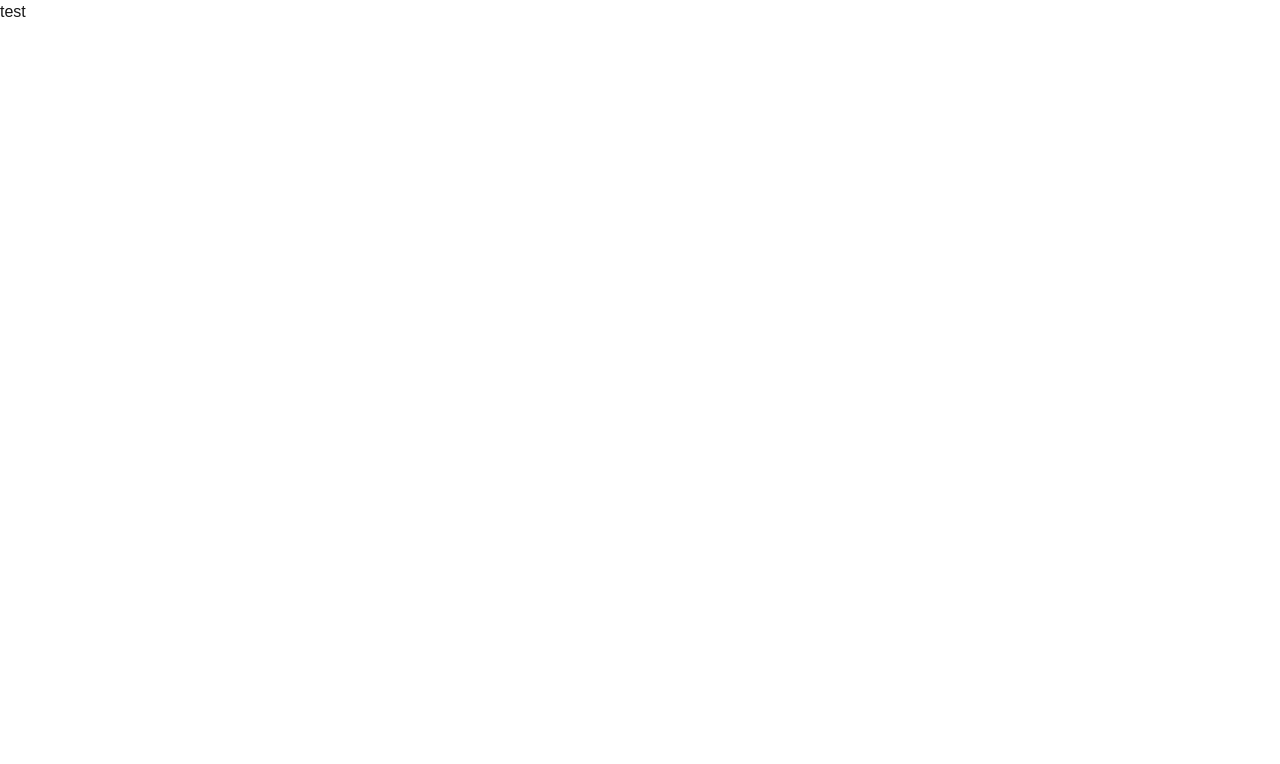
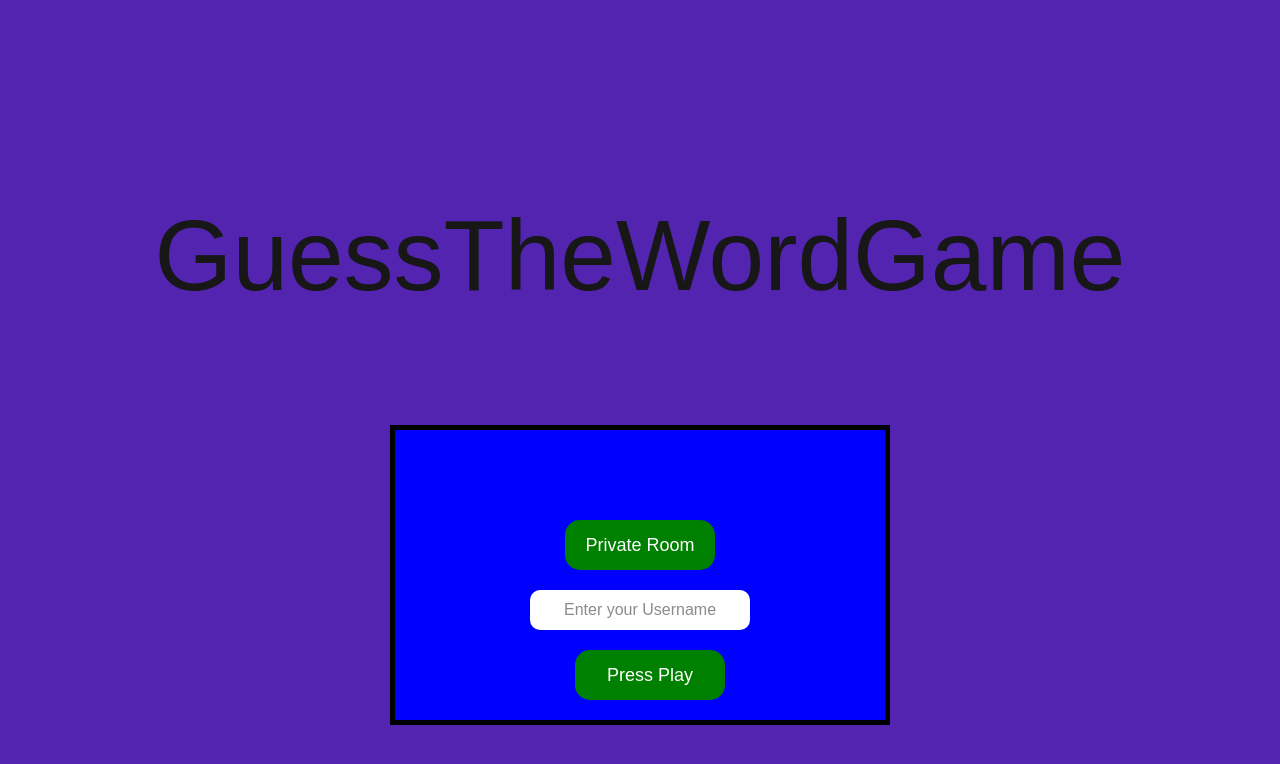
Before and after one commit to alsonick/kenthackit-group-project, a Next.js app in the folder frontend/: page / in a window 1280 px wide. Shown: the top 764 px of the page. Built offline with nearby package versions, Linux system fonts and the light colour scheme.

Commit message:
IntroductionPage

```diff
--- a/frontend/app/components/Layout/Layout.css
+++ b/frontend/app/components/Layout/Layout.css
@@ -3,4 +3,61 @@
   flex-direction: column;
   height: 100vh;
   width: 100vw;
+  background-color:#0A0F1F;
+  align-items: center;
+  animation:backgroundColors 10s  linear infinite;
+
 }
+@keyframes backgroundColors {
+  100%{background-color:#0A0F1F;}
+   30%{background-color:#7B2FFF;}
+   100%{background-color:#0A0F1F;}
+
+}
+.title{
+  position:relative;
+  top:180px;
+  text-align:center;
+  font-size:100px;
+
+}
+.container {
+  background-color: blue;
+  border: 5px solid black;
+  height: 300px;
+  width: 500px;
+
+  position: relative;
+  top: 100px;
+  margin: auto;
+}
+.buttonStyling {
+  background-color: green;
+  color: white;
+  width: 150px;
+  height: 50px;
+  font-size: 18px;
+  border-radius: 15px;
+  border: none;
+
+  display: block;
+  margin: 20px auto;
+}
+#playButtonPosition{
+  position: relative;
+  top: 200px;
+  left: 10px;;
+}
+.textFieldStyling {
+  height: 40px;
+  width: 220px;
+  text-align: center;
+  background-color: white;
+  border-radius: 10px;
+
+  display: block;
+  margin: 20px auto;
+}
+.buttonStyling:hover{
+  cursor: pointer;
+}
--- a/frontend/app/components/UserInformationOnboard/UserInformationOnboard.tsx
+++ b/frontend/app/components/UserInformationOnboard/UserInformationOnboard.tsx
@@ -1,5 +1,5 @@
 import "./UserInformationOnboard.css";
 
 export const UserInformationOnboard = () => {
-  return <div className="user-information-onboard-container">test</div>;
+  return <div className="user-information-onboard-container"></div>;
 };
--- a/frontend/app/page.tsx
+++ b/frontend/app/page.tsx
@@ -1,10 +1,25 @@
+"use client"
+
 import { UserInformationOnboard } from "./components/UserInformationOnboard/UserInformationOnboard";
 import { Layout } from "./components/Layout/Layout";
+import "./components/Layout/Layout.css"
 
 export default function Home() {
+  const btnOnClick = () => {
+     console.log("Hello");
+  }
+
+
   return (
     <Layout>
-      <UserInformationOnboard />
+      <UserInformationOnboard>
+      </UserInformationOnboard>
+      <h1 className="title">GuessTheWordGame</h1>
+      <div className="container">
+        <button type="button" className="buttonStyling" id="playButtonPosition" onClick={btnOnClick}>Press Play</button>
+        <button type="button" className="buttonStyling">Private Room</button>
+        <input type="text" className="textFieldStyling" id="userNameId" placeholder="Enter your Username"></input>
+      </div>
     </Layout>
   );
 }
```
Also changed, not shown: 1 other file (tests, documents, lock files or other folders).
